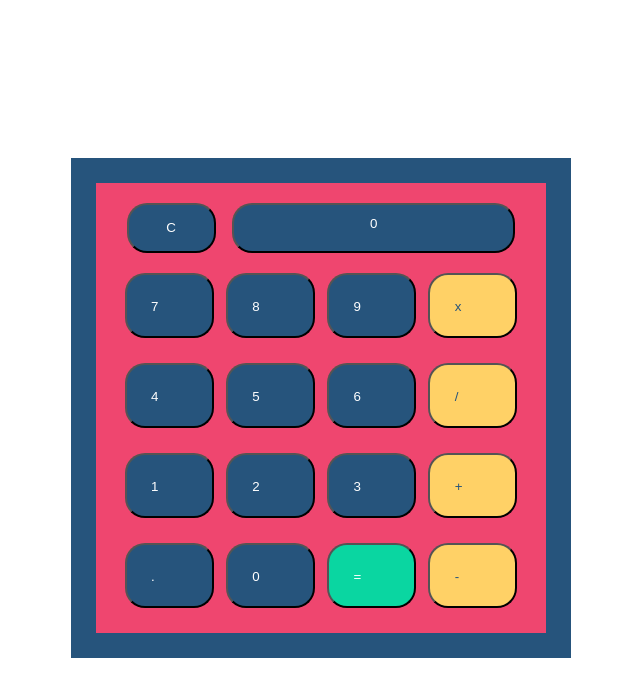
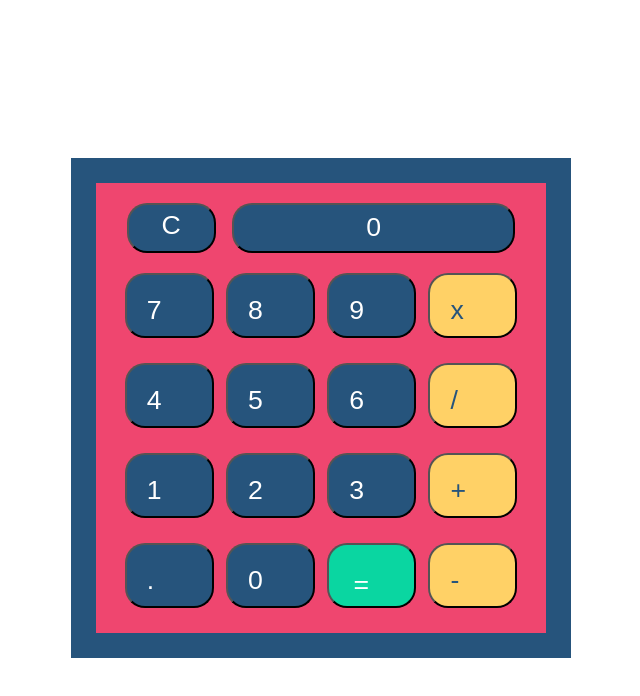
Before and after one commit to Maruxi01/Calculadora, a plain HTML site: page index.html in a window 1280 px wide. Shown: the whole page, without its empty margins (327-967 px from the left). Drawn offline with Linux system fonts and the light colour scheme.

Commit message:
cambio letra

```diff
--- a/style.css
+++ b/style.css
@@ -55,14 +55,12 @@ background-color: #26547c;
 color:white;
 height: 55%;
 width: 22%;
-padding: 15px;
 display: flex;
 margin: 0 auto;
 text-align: center;
 border-radius: 20px;
 justify-content: center;
-
-
+padding: 5px;
 }
 #btSup2{
     background-color: #26547c;
@@ -86,9 +84,9 @@ width: 22%;
 display: flex;
 margin: 0 auto;
 text-align: left;
-padding: 6%;
+padding: 5%;
 border-radius: 20px;
-
+font-size: 20pt;
 }
 
 .operacion{
@@ -96,13 +94,13 @@ border-radius: 20px;
     color: #26547c;
 }
 #igual{
-    background-color:#0ad6a1;
-    color:white;
+background-color:#0ad6a1;
+color:white;
 height: 18%;
 width: 22%;
 display: flex;
 margin: 0 auto;
-text-align: left;
+text-align: center;
 padding: 6%;
 border-radius: 20px;
 
```
